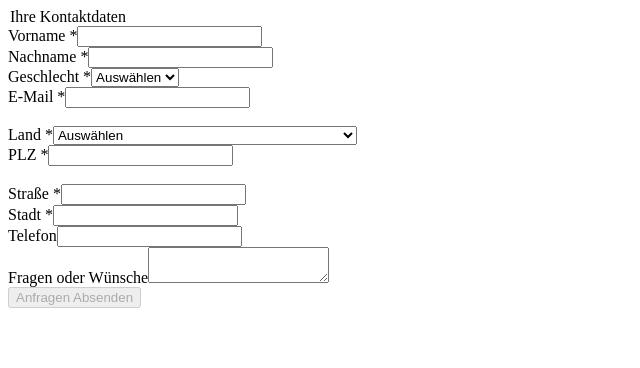
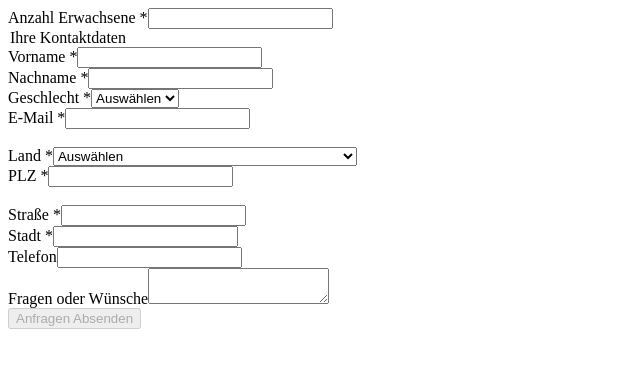
Before and after one commit to TimBluesWin/seitenalm-klon, an Angular app: page / in a window 1280 px wide. Shown: the top 368 px of the page, without its empty margins (0-640 px from the left). Built offline with nearby package versions, Linux system fonts and the light colour scheme.

Commit message:
Art der Commit: Feature
Jetzt können die Users die Anzahl Erwachsene eingeben.

```diff
--- a/src/app/app.component.html
+++ b/src/app/app.component.html
@@ -1,4 +1,6 @@
 <form [formGroup]="anmeldungForm" (ngSubmit)="onSubmit()">
+  <label for="erwachsene" class="form-label required">Anzahl Erwachsene</label>
+  <input id="erwachsene" type="number" formControlName="erwachsene" required min="1" step="1" pattern="[0-9]*"/>
   <legend class="form-legend">Ihre Kontaktdaten</legend>
   <!-- Labels für Vorname -->
   <label for="vorname" class="form-label required">Vorname</label>
--- a/src/app/app.component.ts
+++ b/src/app/app.component.ts
@@ -42,6 +42,7 @@ export class AppComponent {
     {name: "Weiblich", value: "W"},
   ];
   anmeldungForm = new FormGroup({
+    erwachsene: new FormControl("", [Validators.required, Validators.min(1), Validators.pattern("^[0-9]*$")]),
     // Ich bekomme dieses Regex für die Validierung der Namen von dieser Website:
     // https://a-tokyo.medium.com/first-and-last-name-validation-for-forms-and-databases-d3edf29ad29d
     // Vorname und Nachname sind erforderlich.
```
